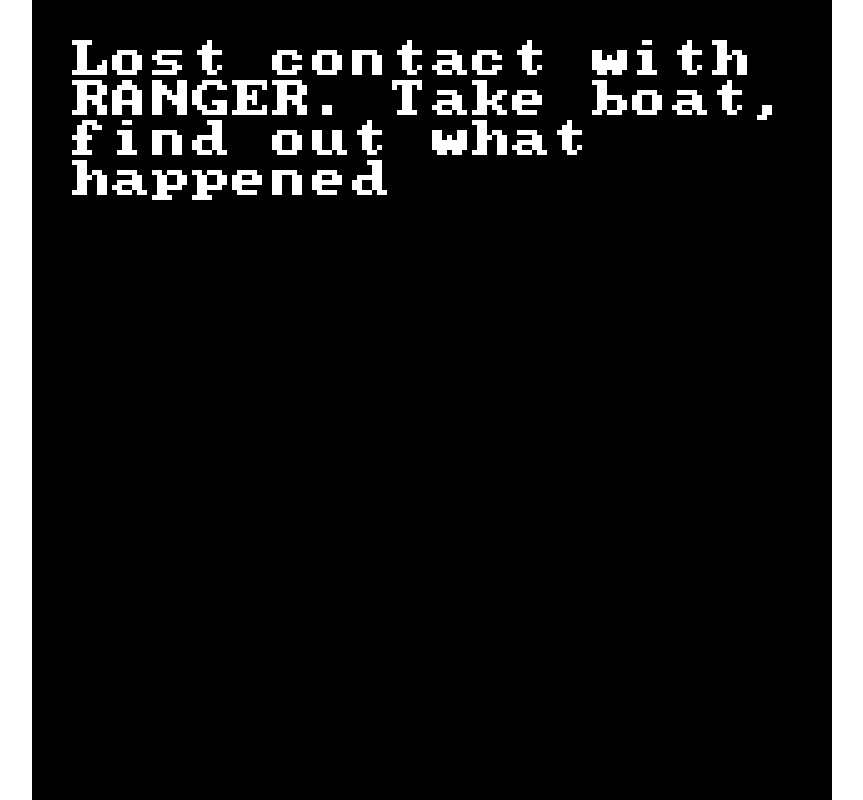
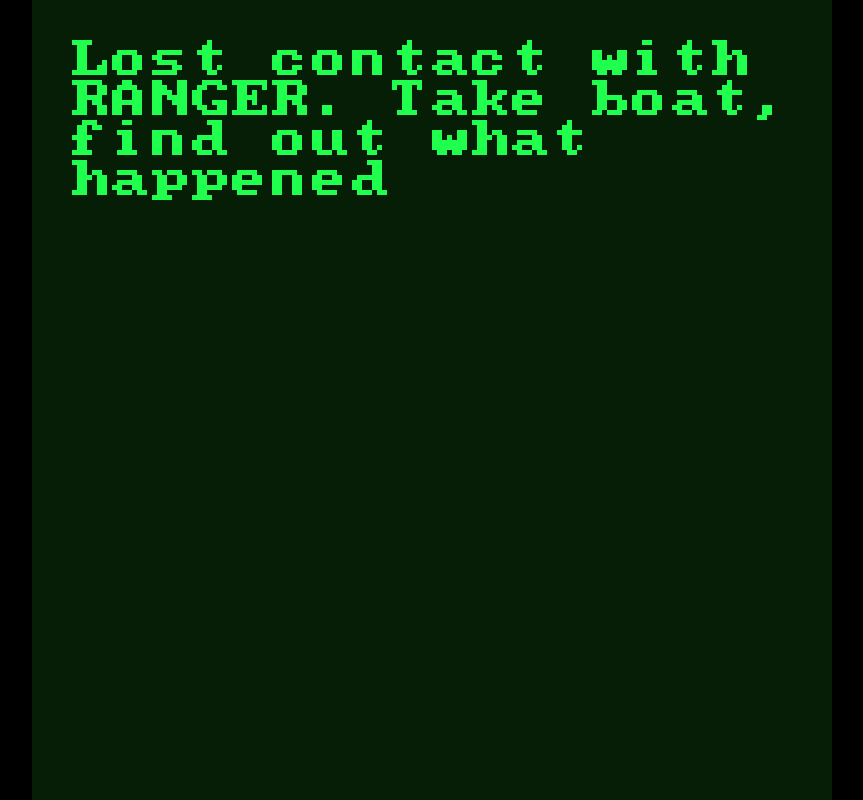
Before and after one commit to nrkn/js13k-2018, a website: page src/index.html in a window 1280 px wide. Shown: the whole page, without its empty margins (208-1071 px from the left). Drawn offline with Linux system fonts and the light colour scheme.

Commit message:
Add color modes
Also:

- renamed to RANGER DOWN
- extracted drawChar from drawText
- extracted getNeighbours inside island()

```diff
--- a/src/index.html
+++ b/src/index.html
@@ -1,6 +1,6 @@
 <!doctype html>
 <meta charset=utf-8>
-<title>MOMOS Down</title>
+<title>RANGER DOWN</title>
 
 <link rel=stylesheet href=main.css>
 
--- a/src/main.css
+++ b/src/main.css
@@ -1,4 +1,5 @@
 body {
+  background: #000;
   margin: 0;
 }
 
@@ -10,8 +11,25 @@ body {
   image-rendering: pixelated;
   width: 100vmin;
   height: 100vmin;
+  filter: contrast(80%) brightness(95%);
 }
 
-.i {
-	filter: invert(100%);
+#c.i {
+  filter: invert(100%) contrast(80%) brightness(95%);
 }
+
+#c.g {
+  filter: contrast(80%) brightness(80%) sepia(60%) saturate(666%) hue-rotate(71deg);
+}
+
+#c.g.i {
+  filter: invert(100%) contrast(80%) brightness(80%) sepia(60%) saturate(666%) hue-rotate(71deg);
+}
+
+#c.a {
+  filter: contrast(90%) brightness(80%) sepia(60%) saturate(999%) hue-rotate(345deg);
+}
+
+#c.a.i {
+  filter: invert(100%) contrast(90%) brightness(80%) sepia(60%) saturate(999%) hue-rotate(345deg);
+}
--- a/src/main.js
+++ b/src/main.js
@@ -45,11 +45,11 @@ const s = () => {
       m = 0
       h++
       if( h === 6 ){
-        c.classList.toggle( 'i' )
+        c.classList.remove( 'i' )
         message = messages[ 1 ]
       }
       if( h === 18 ){
-        c.classList.toggle( 'i' )
+        c.classList.add( 'i' )
         message = messages[ 2 ]
       }
     }
@@ -79,6 +79,14 @@ const s = () => {
     const tiles = [ [ vX, vY ] ]
     const rows = []
 
+    const getWaterNeighbours = ( x, y ) =>
+      ([
+        [ x - 1, y ],
+        [ x + 1, y ],
+        [ x, y - 1 ],
+        [ x, y + 1 ]
+      ]).filter( ( [ nx, ny ] ) => inBounds( nx, ny ) && !rows[ ny ][ nx ] )
+
     for( let y = 0; y < mapSize; y++ ){
       const row = []
       for( let x = 0; x < mapSize; x++ ){
@@ -89,13 +97,7 @@ const s = () => {
 
     while( tiles.length < tileCount ){
       const [ cx, cy ] = pick( tiles )
-      // check if smaller to extract this to fn
-      const neighbours = ([
-        [ cx - 1, cy ],
-        [ cx + 1, cy ],
-        [ cx, cy - 1 ],
-        [ cx, cy + 1 ]
-      ]).filter( ( [ nx, ny ] ) => inBounds( nx, ny ) && !rows[ ny ][ nx ] )
+      const neighbours = getWaterNeighbours( cx, cy )
       if( neighbours.length ){
         const [ nx, ny ] = pick( neighbours )
         tiles.push( [ nx, ny ] )
@@ -107,26 +109,15 @@ const s = () => {
     for( let y = 0; y < mapSize; y++ ){
       for( let x = 0; x < mapSize; x++ ){
         if( rows[ y ][ x ] ){
-          const neighbours = ([
-            [ x - 1, y ],
-            [ x + 1, y ],
-            [ x, y - 1 ],
-            [ x, y + 1 ]
-          ]).filter( ( [ nx, ny ] ) => inBounds( nx, ny ) && !rows[ ny ][ nx ] )
+          // land with a water neighbour, make beach
+          const neighbours = getWaterNeighbours( x, y )
           if( neighbours.length ){
-            // replace with sand tile when we have one
             rows[ y ][ x ] = 2
           }
         } else {
-          const neighbours = ([
-            [ x - 1, y ],
-            [ x + 1, y ],
-            [ x, y - 1 ],
-            [ x, y + 1 ]
-          ]).filter( ( [ nx, ny ] ) => inBounds( nx, ny ) && !rows[ ny ][ nx ] )
-          //no water neighbours
+          // water with no water neighbours, make beach
+          const neighbours = getWaterNeighbours( x, y )
           if( !neighbours.length ){
-            // replace with sand tile when we have one
             rows[ y ][ x ] = 2
           }
         }
@@ -137,10 +128,11 @@ const s = () => {
   }
 
   loadImages( 'f.gif', 't.gif', 'p.gif' ).then( ( [ font, tiles, player ] ) => {
+    const map = island()
+
     // nb the text grid is half the size of the tile grid, 8x8 not 16x16
-    const drawText = ( str = '', tx = 0, ty = 0 ) => {
-      for( let i = 0; i < str.length; i++ ){
-        const c = str.charCodeAt( i ) - 32
+    const drawChar = ( ch = '', tx = 0, ty = 0 ) => {
+      const c = ch.charCodeAt( 0 ) - 32
       const sx = c * 8
       const sy = 0
       const sWidth = 8
@@ -151,12 +143,13 @@ const s = () => {
       const dHeight = 8
 
       ctx.drawImage( font, sx, sy, sWidth, sHeight, dx, dy, dWidth, dHeight )
+    }
 
-        tx++
+    const drawText = ( str = '', tx = 0, ty = 0 ) => {
+      for( let i = 0; i < str.length; i++ ){
+        drawChar( str[ i ], tx + i, ty )
       }
     }
-
-    const map = island()
 
     /*
       needed so we can have multiple input methods, eg touch controls, can be
@@ -181,6 +174,8 @@ const s = () => {
       if( message ){
         // clear the message if one of these keys
         if( e.keyCode === 32 || e.keyCode === 27 || e.keyCode === 13 ) message = 0
+        c.classList.remove( 'g' )
+        c.classList.remove( 'a' )
 
         return
       }
@@ -227,6 +222,8 @@ const s = () => {
       c.width = c.height = tileSize * canvasSize
 
       if( message ){
+        c.classList.add( 'g' )
+
         for( let y = 0; y < message.length; y++ ){
           const line = message[ y ]
           const tX = 1
@@ -272,7 +269,7 @@ const s = () => {
         }
       }
 
-      drawText( `MOMOS Down    ${ timeStr() }`, 0.5, 0.5 )
+      drawText( `RANGER DOWN   ${ timeStr() }`, 0.5, 0.5 )
 
       requestAnimationFrame( draw )
     }
```
Also changed, not shown: README.md. Lines whose indentation alone changed are shown as unchanged.
